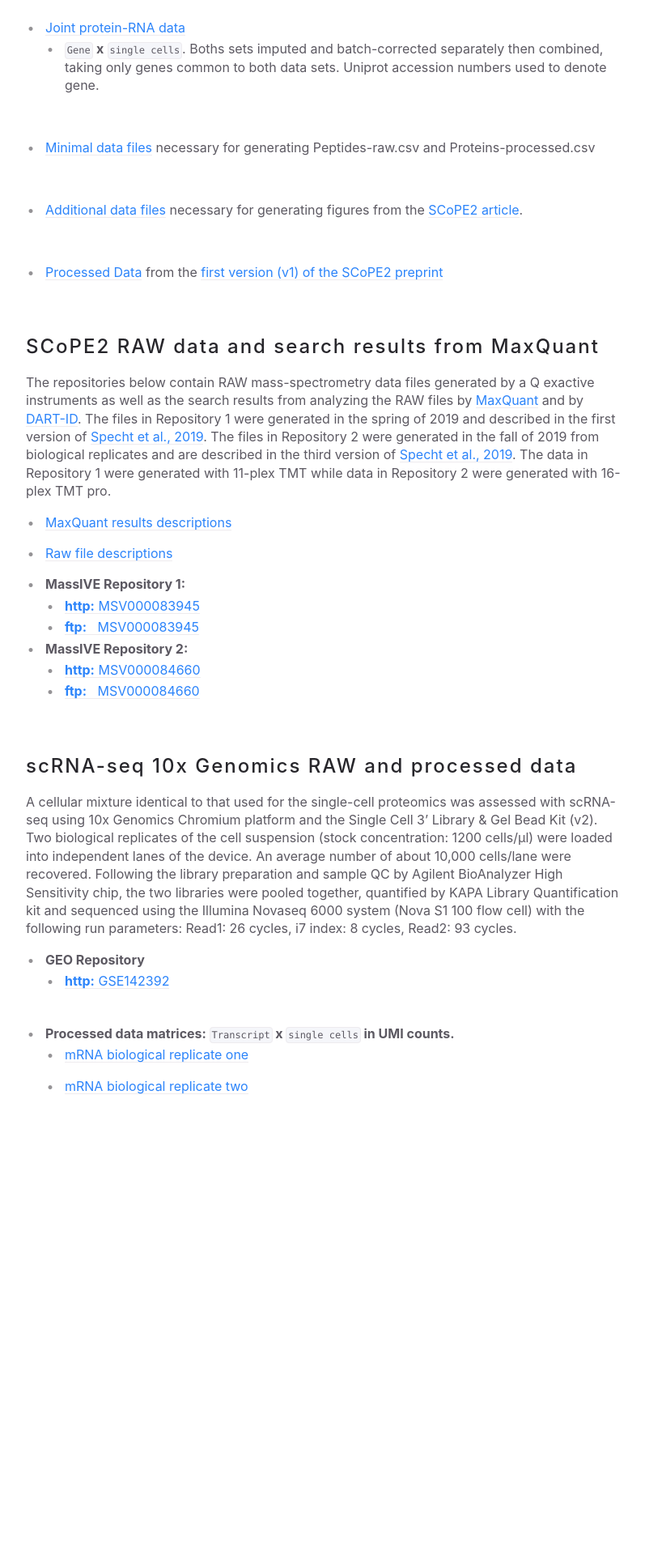
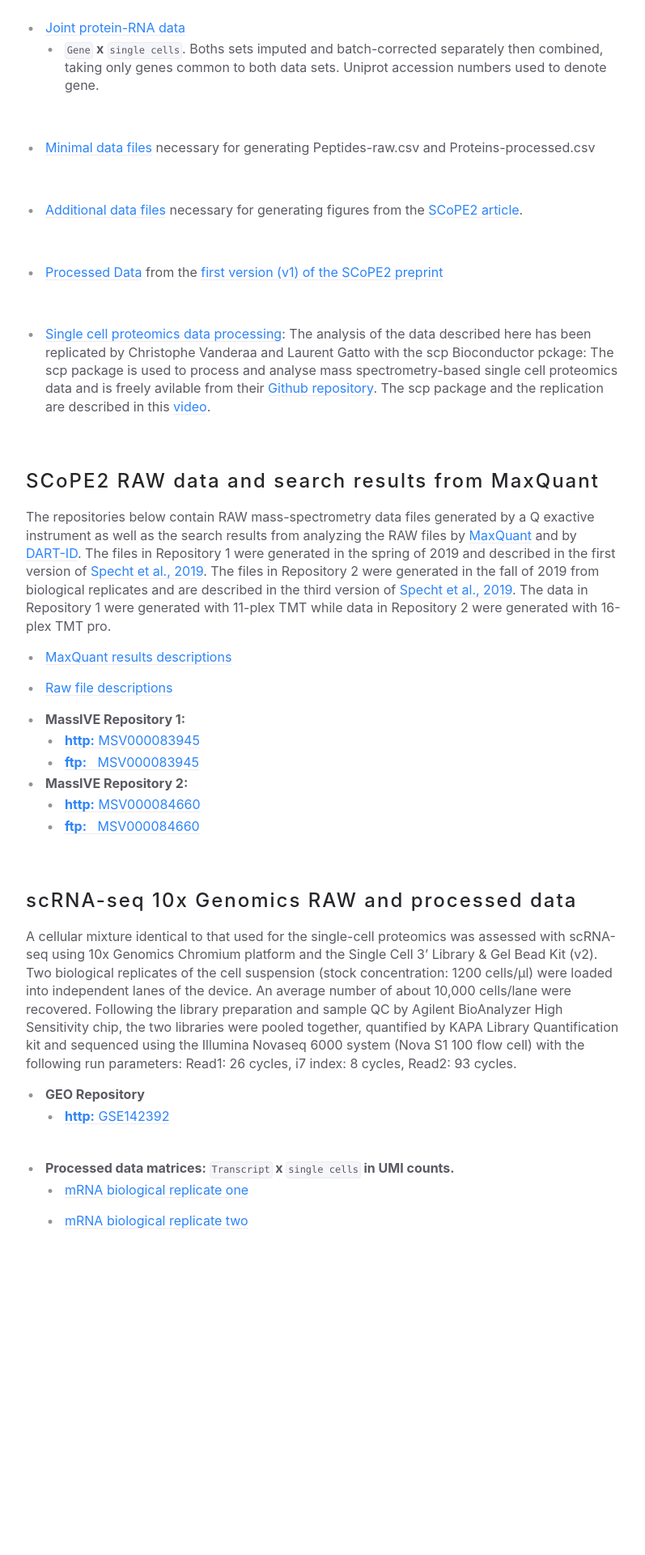
Before and after one commit to SlavovLab/SCoPE2, a Jekyll site: the page built from docs/docs/data.md, in a window 1280 px wide. Shown: the part 819-2739 px from the top of the page at 81% size, without its empty margins (356-1153 px from the left). Built offline with Jekyll 4.4.1, drawn with Linux system fonts in a browser that asks for light colours; nearby versions of some CDN libraries.

Commit message:
Update data.md

```diff
--- a/docs/docs/data.md
+++ b/docs/docs/data.md
@@ -50,9 +50,15 @@ description: "download single-cell proteomics data from SCoPE2, a second generat
 
 &nbsp;
 
+* [Single cell proteomics data processing](https://uclouvain-cbio.github.io/scp/): The analysis of the data described here has been replicated by Christophe Vanderaa and Laurent Gatto with the scp Bioconductor pckage: The scp package is used to process and analyse mass spectrometry-based single cell proteomics data and is freely avilable from their [Github repository](https://github.com/UCLouvain-CBIO/scp/). The scp package and the replication are described in this [video](https://youtu.be/XMxZkw8yorY).
+
+
+
+&nbsp;
+
 
 <h2 style="letter-spacing: 2px; font-size: 26px;" id="RAW-single-cell-protein-data" >SCoPE2 RAW data and search results from MaxQuant</h2>
-The repositories below contain RAW mass-spectrometry data files generated by a Q exactive instruments as well as the search results from analyzing the  RAW files by [MaxQuant](https://www.maxquant.org/)  and by [DART-ID](https://dart-id.slavovlab.net/). The files in Repository 1 were generated in the spring of 2019 and described in the first version of [Specht et al., 2019](https://www.biorxiv.org/content/10.1101/665307v2). The files in Repository 2 were generated in the fall of 2019 from biological replicates and are described in the third version of [Specht et al., 2019](https://www.biorxiv.org/content/10.1101/665307v3). The data in Repository 1 were generated with 11-plex TMT while data in Repository 2 were generated with 16-plex TMT pro.
+The repositories below contain RAW mass-spectrometry data files generated by a Q exactive instrument as well as the search results from analyzing the  RAW files by [MaxQuant](https://www.maxquant.org/)  and by [DART-ID](https://dart-id.slavovlab.net/). The files in Repository 1 were generated in the spring of 2019 and described in the first version of [Specht et al., 2019](https://www.biorxiv.org/content/10.1101/665307v2). The files in Repository 2 were generated in the fall of 2019 from biological replicates and are described in the third version of [Specht et al., 2019](https://www.biorxiv.org/content/10.1101/665307v3). The data in Repository 1 were generated with 11-plex TMT while data in Repository 2 were generated with 16-plex TMT pro.
 
 * [MaxQuant results descriptions](https://drive.google.com/open?id=1qXThKpGPx1tBcxvYFvNM0zCSeyILDzE6)
 
```
